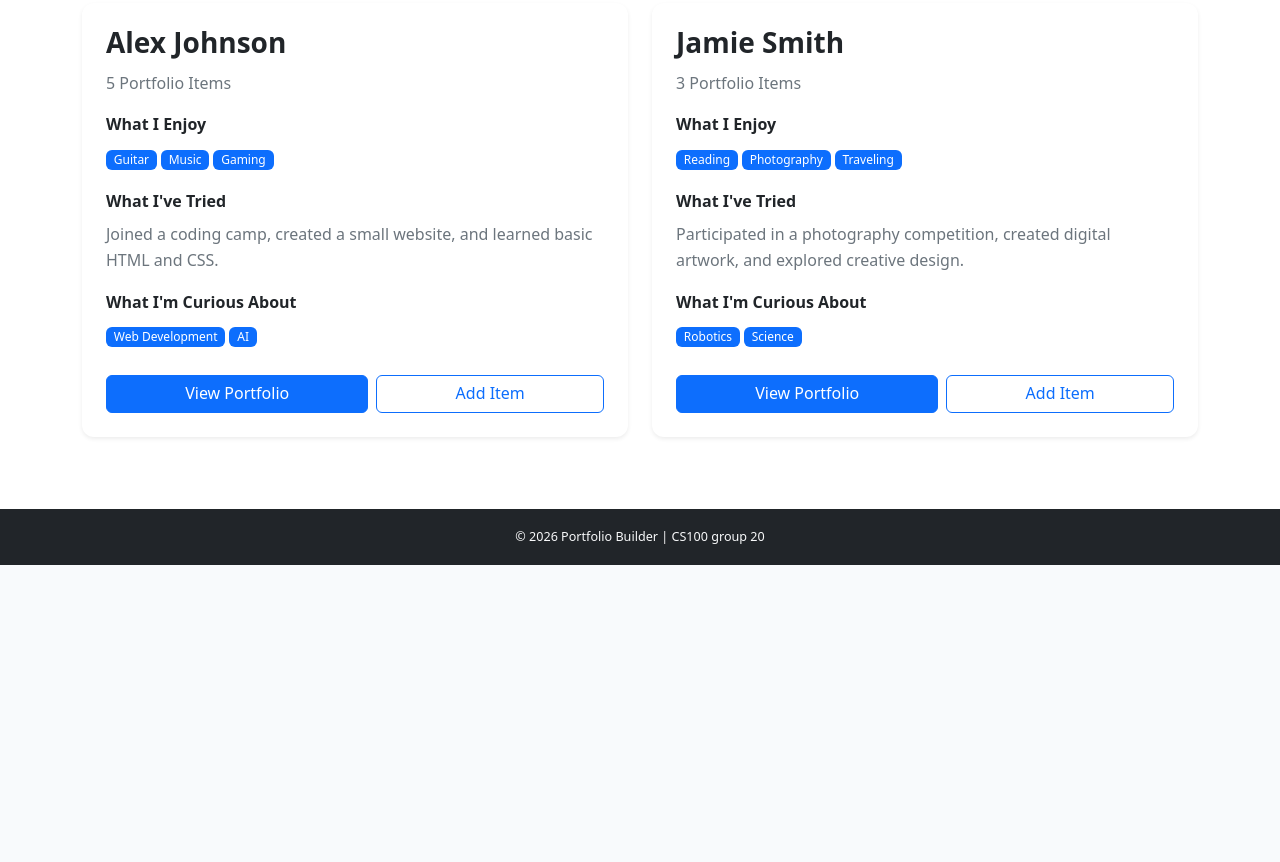
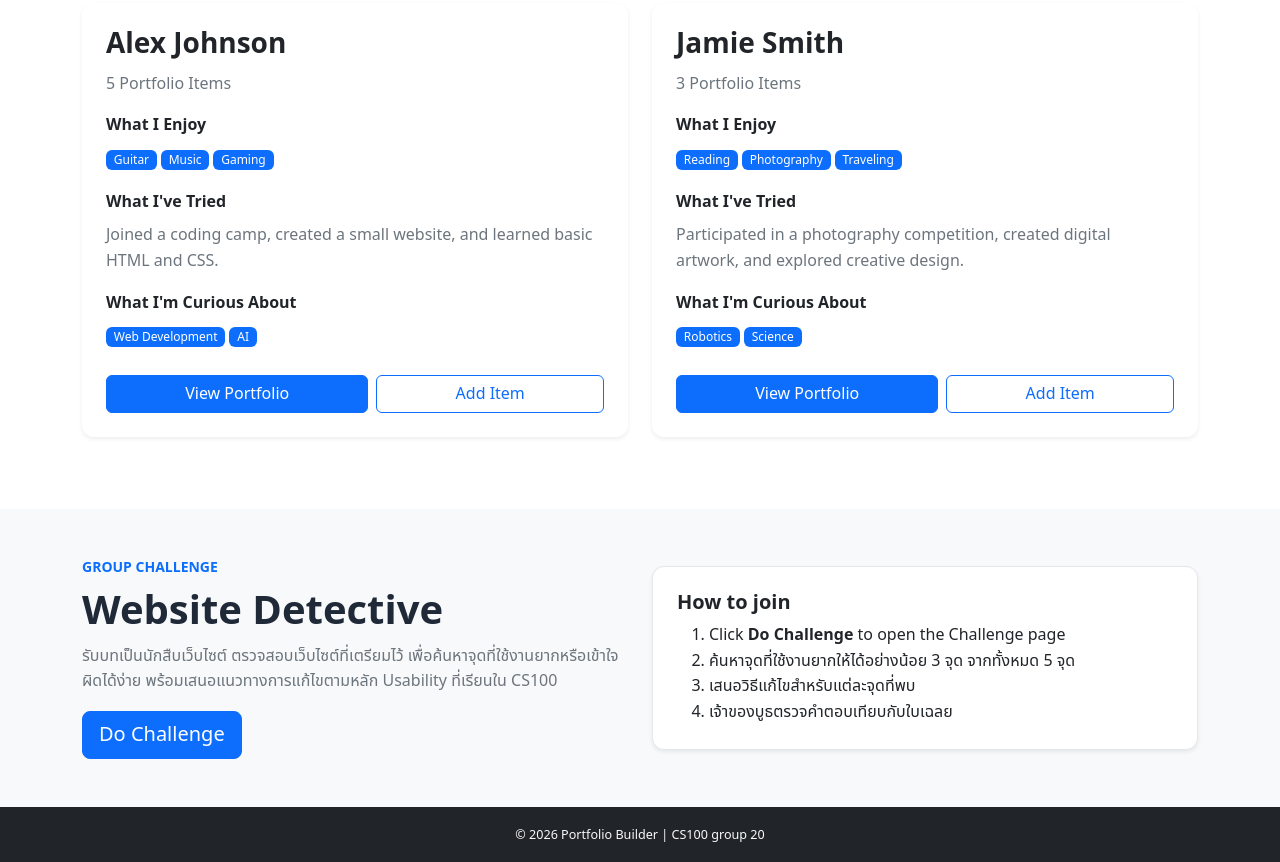
Before and after one commit to Patsakorn-Nakforn/Project-Checkpoint-Build-Your-Base, a plain HTML site: page index.html in a window 1280 px wide. Shown: the part 1047-1909 px from the top of the page. Before the commit the page ends 1612 px from the top, so only its background shows below. Drawn offline with nearby package versions, Linux system fonts and the light colour scheme.

Commit message:
feat: add challenge section with Do Challenge button to home page (#28)

```diff
--- a/index.html
+++ b/index.html
@@ -1,15 +1,12 @@
 <!doctype html>
 <html lang="en">
+
 <head>
   <meta charset="UTF-8" />
   <meta name="viewport" content="width=device-width, initial-scale=1.0" />
   <title>Portfolio home page</title>
-    <link
-      href="https://cdn.jsdelivr.net/npm/bootstrap@5.3.8/dist/css/bootstrap.min.css"
-      rel="stylesheet"
-      integrity="sha384-sRIl4kxILFvY47J16cr9ZwB07vP4J8+LH7qKQnuqkuIAvNWLzeN8tE5YBujZqJLB"
-      crossorigin="anonymous"
-    />
+  <link href="https://cdn.jsdelivr.net/npm/bootstrap@5.3.8/dist/css/bootstrap.min.css" rel="stylesheet"
+    integrity="sha384-sRIl4kxILFvY47J16cr9ZwB07vP4J8+LH7qKQnuqkuIAvNWLzeN8tE5YBujZqJLB" crossorigin="anonymous" />
   <link rel="stylesheet" href="css/style.css" />
   <script src="js/storage.js"></script>
 </head>
@@ -18,16 +15,11 @@
   <!--NAVBAR -->
   <nav class="navbar navbar-expand-lg navbar-dark bg-dark sticky-top">
     <div class="container-fluid px-4">
-        <a class="navbar-brand" href="index.html"
-          ><h3><b>Portfolio Builder</b></h3></a
-        >
+      <a class="navbar-brand" href="index.html">
+        <h3><b>Portfolio Builder</b></h3>
+      </a>
 
-        <button
-          class="navbar-toggler"
-          type="button"
-          data-bs-toggle="collapse"
-          data-bs-target="#mainNav"
-        >
+      <button class="navbar-toggler" type="button" data-bs-toggle="collapse" data-bs-target="#mainNav">
         <span class="navbar-toggler-icon"></span>
       </button>
 
@@ -37,9 +29,7 @@
             <a class="nav-link active" href="index.html">Home</a>
           </li>
           <li class="nav-item">
-              <a class="nav-link" href="create-portfolio.html"
-                >Create Portfolio</a
-              >
+            <a class="nav-link" href="create-portfolio.html">Create Portfolio</a>
           </li>
           <li class="nav-item">
             <a class="nav-link" href="add-item.html">Add Item</a>
@@ -65,17 +55,11 @@
             Create and showcase your achievements in one place.
           </p>
 
-            <a
-              href="create-portfolio.html"
-              class="btn btn-primary btn-lg mt-4 me-3"
-            >
+          <a href="create-portfolio.html" class="btn btn-primary btn-lg mt-4 me-3">
             Create Portfolio
           </a>
 
-            <a
-              href="portfolio.html"
-              class="btn btn-outline-primary btn-lg mt-4"
-            >
+          <a href="portfolio.html" class="btn btn-outline-primary btn-lg mt-4">
             View Portfolio
           </a>
         </div>
@@ -143,17 +127,46 @@
     </div>
   </section>
 
+  <section class="py-5 bg-light">
+    <div class="container">
+      <div class="row g-4 align-items-center">
+        <div class="col-12 col-lg-6">
+          <p class="text-uppercase text-primary fw-semibold small mb-2">Group Challenge</p>
+          <h2 class="display-6 fw-bold">Website Detective</h2>
+          <p class="text-secondary">
+            รับบทเป็นนักสืบเว็บไซต์ ตรวจสอบเว็บไซต์ที่เตรียมไว้ เพื่อค้นหาจุดที่ใช้งานยากหรือเข้าใจผิดได้ง่าย
+            พร้อมเสนอแนวทางการแก้ไขตามหลัก Usability ที่เรียนใน CS100
+          </p>
+          <a href="Challenge_Page.html" class="btn btn-primary btn-lg">Do Challenge</a>
+        </div>
+
+        <div class="col-12 col-lg-6">
+          <div class="card shadow-sm h-100">
+            <div class="card-body p-4">
+              <h3 class="h5 fw-bold">How to join</h3>
+              <ol class="mb-0">
+                <li>Click <strong>Do Challenge</strong> to open the Challenge page</li>
+                <li>ค้นหาจุดที่ใช้งานยากให้ได้อย่างน้อย 3 จุด จากทั้งหมด 5 จุด</li>
+                <li>เสนอวิธีแก้ไขสำหรับแต่ละจุดที่พบ</li>
+                <li>เจ้าของบูธตรวจคำตอบเทียบกับใบเฉลย</li>
+              </ol>
+            </div>
+          </div>
+        </div>
+      </div>
+    </div>
+  </section>
+
   <!-- FOOTER -->
   <footer class="bg-dark text-light text-center py-3 mt-auto">
     <small>&copy; 2026 Portfolio Builder | CS100 group 20</small>
   </footer>
 
-    <script
-      src="https://cdn.jsdelivr.net/npm/bootstrap@5.3.8/dist/js/bootstrap.bundle.min.js"
+  <script src="https://cdn.jsdelivr.net/npm/bootstrap@5.3.8/dist/js/bootstrap.bundle.min.js"
     integrity="sha384-FKyoEForCGlyvwx9Hj09JcYn3nv7wiPVlz7YYwJrWVcXK/BmnVDxM+D2scQbITxI"
-      crossorigin="anonymous"
-    ></script>
+    crossorigin="anonymous"></script>
   <script src="js/sample-data.js"></script>
   <script src="js/render.js"></script>
 </body>
+
 </html>
```
Lines whose indentation alone changed are shown as unchanged.
